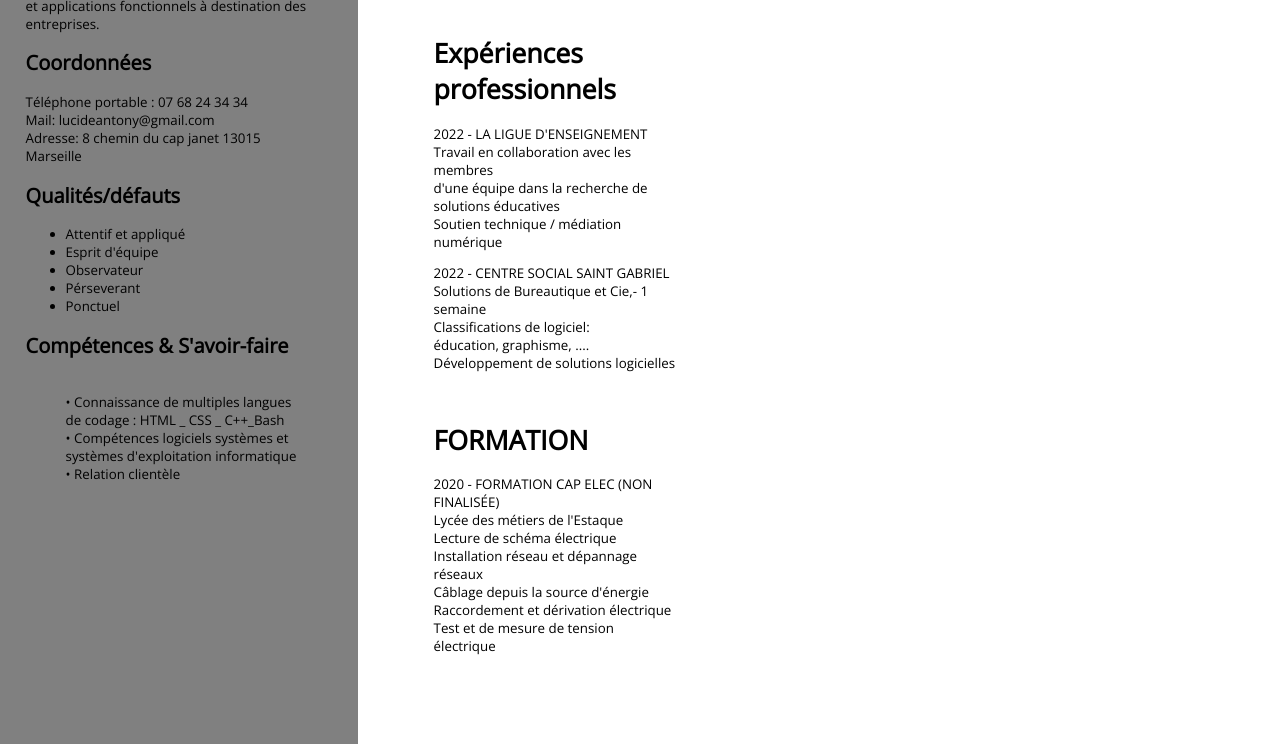
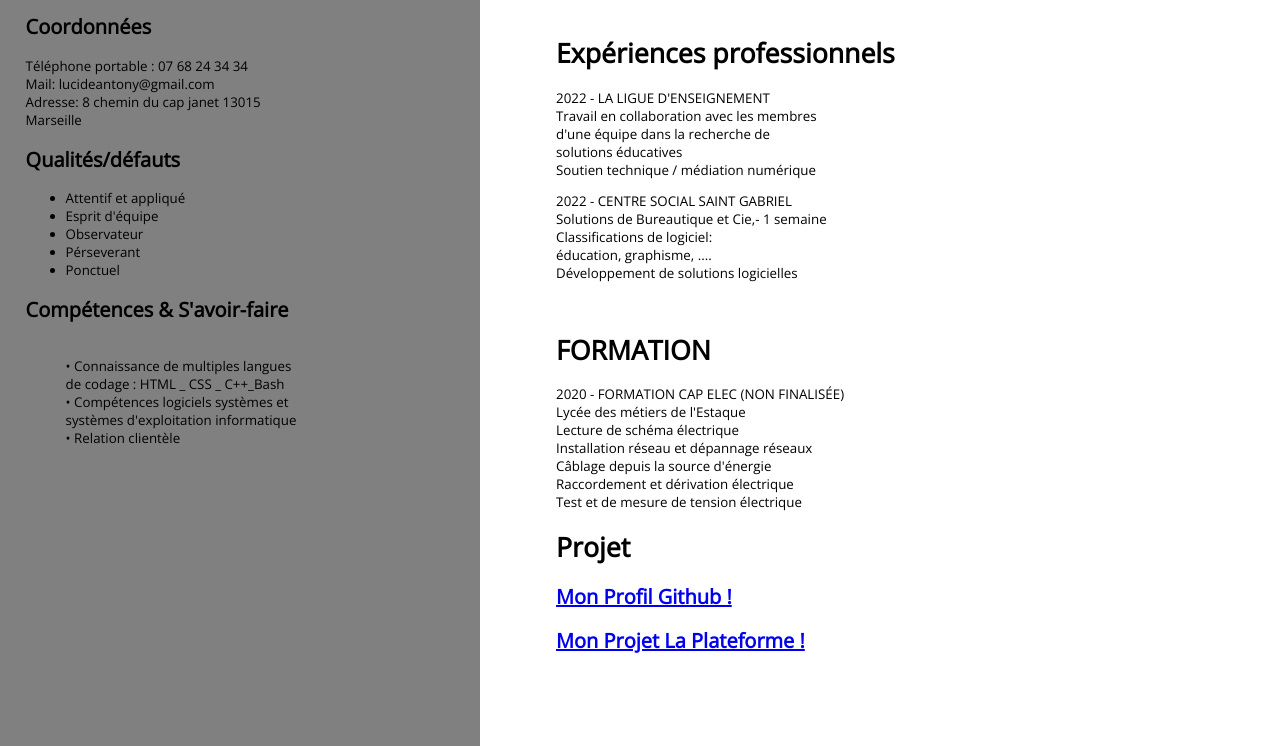
Before and after one commit to antony-lucide/plesk, a plain HTML site: page cv-css-antony-lucide/index.html in a window 1280 px wide. Shown: the part 143-889 px from the top of the page. Drawn offline with nearby package versions, Linux system fonts and the light colour scheme.

Commit message:
Ceci est donc mon rendu du projet sur plesk

```diff
--- a/cv-css-antony-lucide/index.css
+++ b/cv-css-antony-lucide/index.css
@@ -25,9 +25,7 @@ body{
 
 .Travaux{
     display: flex;
-    justify-self: flex-end;
-    align-items: flex-end;
+    justify-self: flex-start;
+    align-items: flex-start;
     flex-direction: column;
-    padding: 20px;
-    margin: 20px;
 }
--- a/cv-css-antony-lucide/index.html
+++ b/cv-css-antony-lucide/index.html
@@ -75,9 +75,9 @@
             <br>Câblage depuis la source d'énergie
             <br>Raccordement et dérivation électrique
             <br>Test et de mesure de tension électrique</p>
+            <h1 class="Travaux">Projet</h1>
+            <h2 class="Credit"><a href="https://github.com/antony-lucide">Mon Profil Github !</a></h2>
+    <h2 class="Credit"><a href="https://github.com/antony-lucide">Mon Projet La Plateforme !</a></h2>
     </div>
-    <h1 class="Travaux">Projet</h1>
-    <h2 class="Credit"><a href="https://github.com/antony-lucide">Mon Profil Github !</a></h2>
-    <h2 class="Credit"><a href="https://github.com/antony-lucide">Mon Projet La Plateforme !</a></h2>
 </body>
 </html>
```
